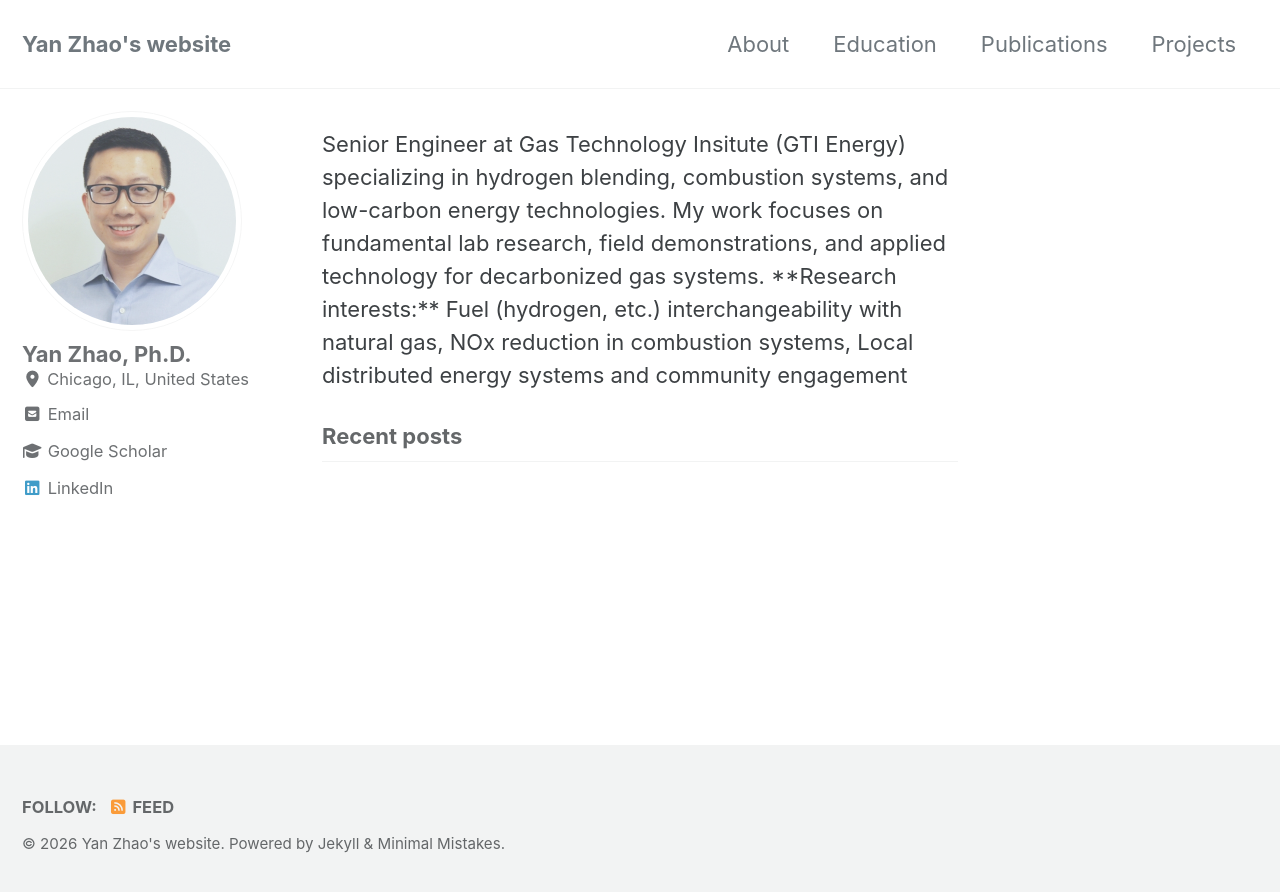
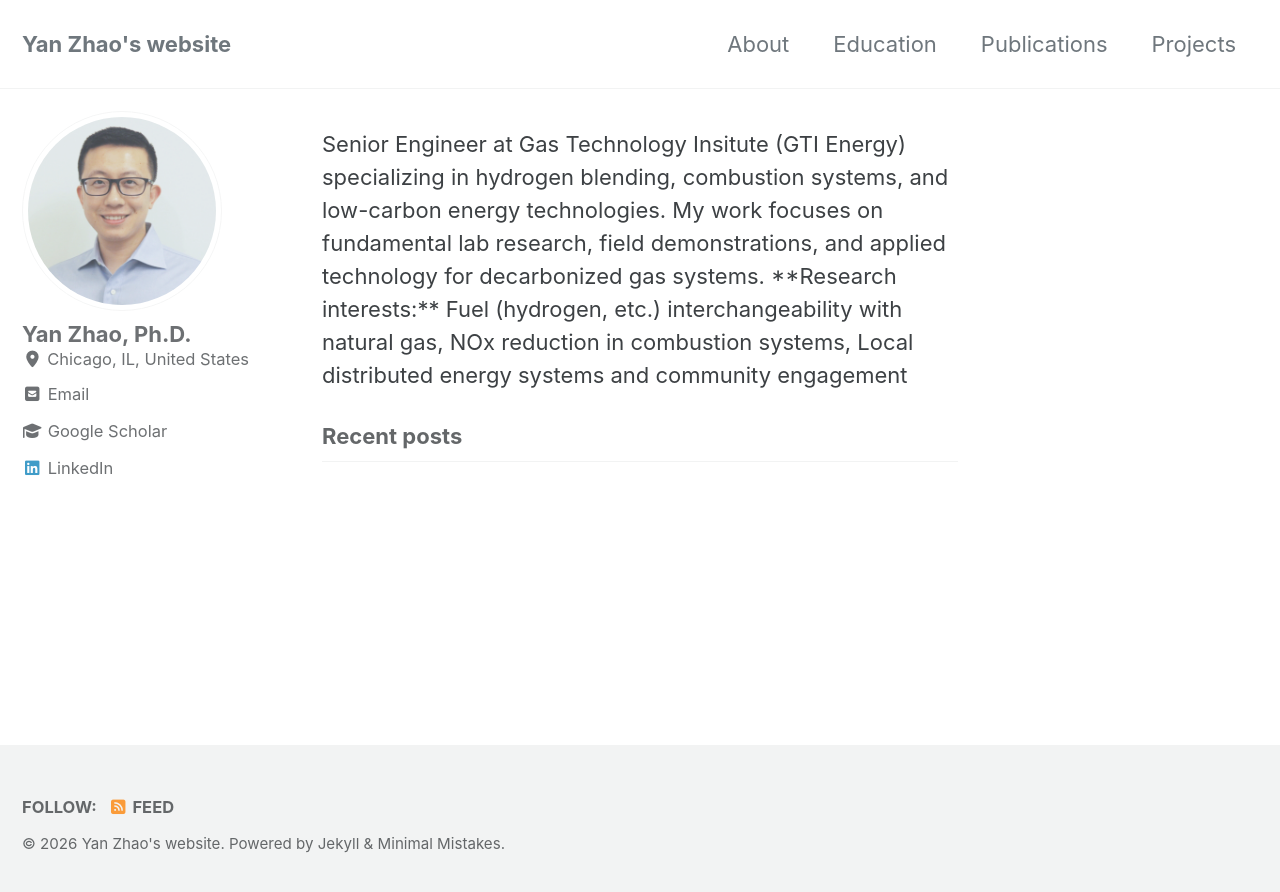
Before and after one commit to yanzhaoenergy/yanzhaoenergy.github.io, a Jekyll site: the page built from index.html, in a window 1280 px wide. Shown: the top 892 px of the page. Built offline with Jekyll 4.4.1, drawn with Linux system fonts in a browser that asks for light colours; cached includes are drawn as plain includes; the list of posts is cut into pages by our own code.

Commit message:
Update main.scss

```diff
--- a/assets/css/main.scss
+++ b/assets/css/main.scss
@@ -8,5 +8,5 @@ search: false
 @import "minimal-mistakes/skins/{{ site.minimal_mistakes_skin | default: 'default' }}"; // skin
 @import "minimal-mistakes"; // main partials
 .author__avatar img {
-  max-width: 220px;
+  max-width: 200px;
 }
```
